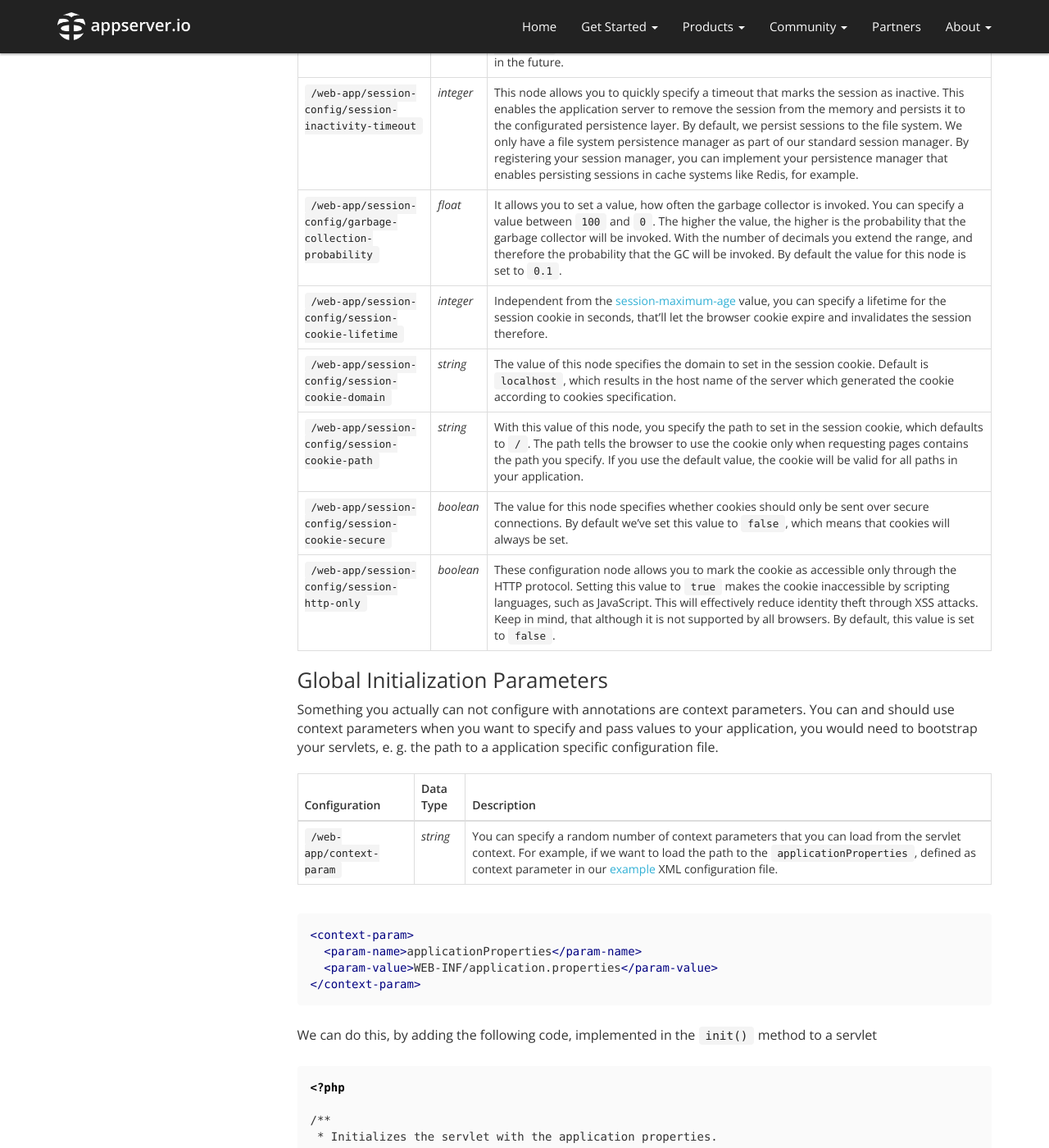
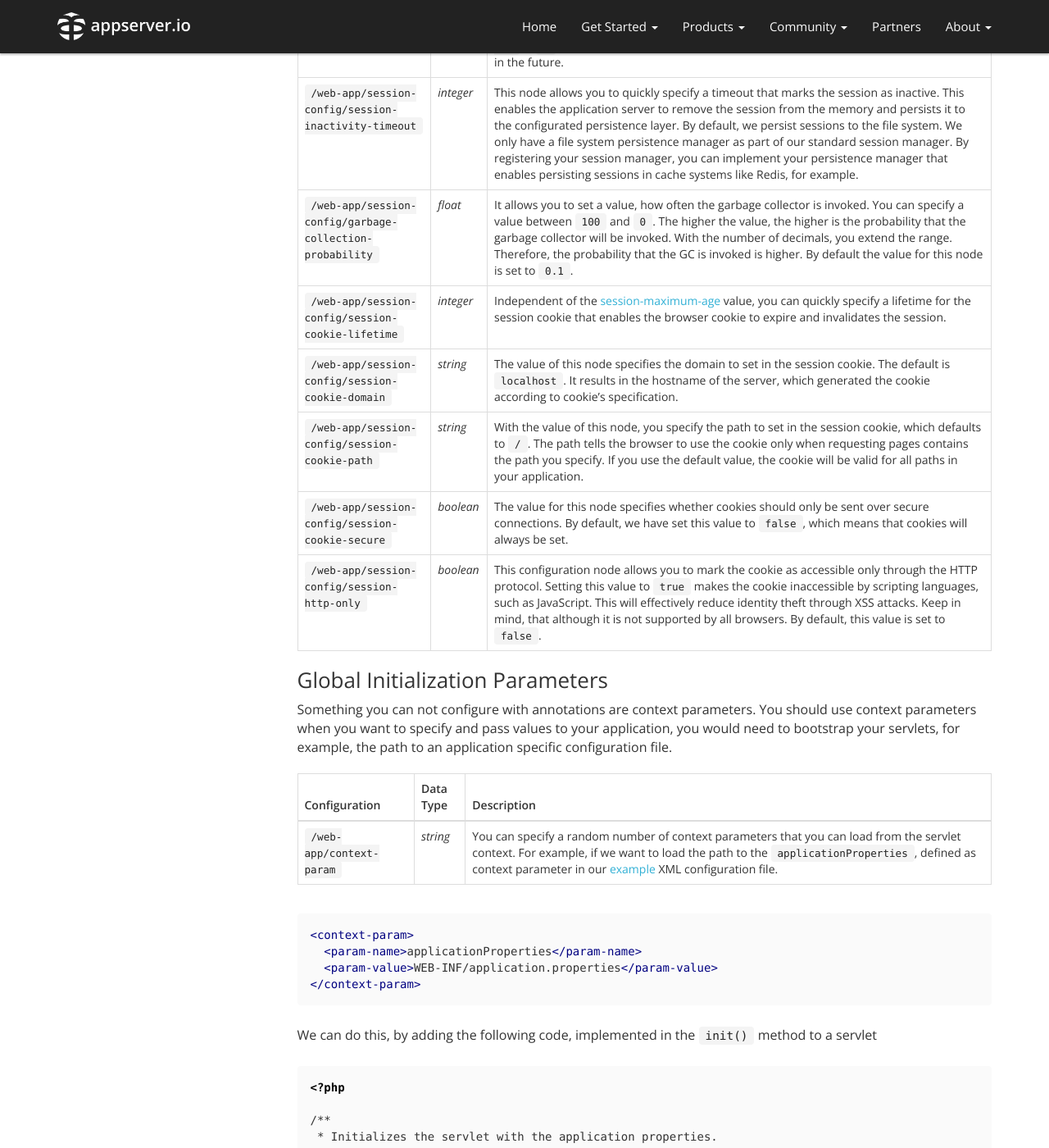
Before and after one commit to appserver-io/appserver, a Jekyll site: the page built from _docs/servlet-engine.md, in a window 1280 px wide and 1400 px high, scrolled down 5104 px. Shown: the whole window at 82% size. Built offline with Jekyll 4.4.1, drawn with Linux system fonts in a browser that asks for light colours; nearby versions of some CDN libraries; library files that are not in the unit come from our copies; Markdown is read by kramdown in place of the engine named in the settings; some of the changed text lies outside the part shown.

Commit message:
Update servlet-engine.md
Changes until line 568.

````diff
--- a/_docs/servlet-engine.md
+++ b/_docs/servlet-engine.md
@@ -484,17 +484,17 @@
 | `/web-app/session-config/session-save-path` | *string* | If you want to change the default folder, the application server stores the session files, you can specify the absolute path value of node . This will be necessary if you want to use a shared folder to store the session files, for example, on a cluster file system. |
 | `/web-app/session-config/session-maximum-age` | *integer* | The value of this node specifies the maximum age of the session. By default, this value is `0`, what means that the session would never expire except it is destroyed by your application. The session maximum age only depends on the sessions creation time. This means, independent how often a user changes session data, the maximum age of the session will not be extended. After the maximum age is reached the session is destroyed and the user has to create a new one by re-login, for example. If you want to implement something like a sticky login functionality, you must set the value for `session-maximum-age` to `0`. The value for the [session-cookie-lifetime](#web-appsession-configsession-cookie-lifetime) has to be set to a value that points far in the future. |
 | `/web-app/session-config/session-inactivity-timeout` | *integer* | This node allows you to quickly specify a timeout that marks the session as inactive. This enables the application server to remove the session from the memory and persists it to the configurated persistence layer. By default, we persist sessions to the file system.  We only have a file system persistence manager as part of our standard session manager. By registering your session manager, you can implement your persistence manager that enables persisting sessions in cache systems like Redis, for example. |
-| `/web-app/session-config/garbage-collection-probability` | *float* | It allows you to set a value, how often the garbage collector is invoked. You can specify a value between `100` and `0`. The higher the value, the higher is the probability that the garbage collector will be invoked. With the number of decimals you extend the range, and therefore the probability that the GC will be invoked. By default the value for this node is set to `0.1`.
-| `/web-app/session-config/session-cookie-lifetime` | *integer* | Independent from the [session-maximum-age](#web-appsession-configsession-maximum-age-integer) value, you can specify a lifetime for the session cookie in seconds, that'll let the browser cookie expire and invalidates the session therefore. |
-| `/web-app/session-config/session-cookie-domain` | *string* | The value of this node specifies the domain to set in the session cookie. Default is `localhost`, which results in the host name of the server which generated the cookie according to cookies specification. |
-| `/web-app/session-config/session-cookie-path` | *string* | With this value of this node, you specify the path to set in the session cookie, which defaults to `/`. The path tells the browser to use the cookie only when requesting pages contains the path you specify. If you use the default value, the cookie will be valid for all paths in your application. |
-| `/web-app/session-config/session-cookie-secure` | *boolean* | The value for this node specifies whether cookies should only be sent over secure connections. By default we've set this value to `false`, which means that cookies will always be set. |
-| `/web-app/session-config/session-http-only` | *boolean* | These configuration node allows you to mark the cookie as accessible only through the HTTP protocol. Setting this value to `true` makes the cookie inaccessible by scripting languages, such as JavaScript. This will effectively reduce identity theft through XSS attacks. Keep in mind, that although it is not supported by all browsers. By default, this value is set to `false`. |
+| `/web-app/session-config/garbage-collection-probability` | *float* | It allows you to set a value, how often the garbage collector is invoked. You can specify a value between `100` and `0`. The higher the value, the higher is the probability that the garbage collector will be invoked. With the number of decimals, you extend the range. Therefore, the probability that the GC is invoked is higher. By default the value for this node is set to `0.1`.
+| `/web-app/session-config/session-cookie-lifetime` | *integer* | Independent of the [session-maximum-age](#web-appsession-configsession-maximum-age-integer) value, you can quickly specify a lifetime for the session cookie that enables the browser cookie to expire and invalidates the session. |
+| `/web-app/session-config/session-cookie-domain` | *string* | The value of this node specifies the domain to set in the session cookie. The default is `localhost`. It results in the hostname of the server, which generated the cookie according to cookie's specification. |
+| `/web-app/session-config/session-cookie-path` | *string* | With the value of this node, you specify the path to set in the session cookie, which defaults to `/`. The path tells the browser to use the cookie only when requesting pages contains the path you specify. If you use the default value, the cookie will be valid for all paths in your application. |
+| `/web-app/session-config/session-cookie-secure` | *boolean* | The value for this node specifies whether cookies should only be sent over secure connections. By default, we have set this value to `false`, which means that cookies will always be set. |
+| `/web-app/session-config/session-http-only` | *boolean* | This configuration node allows you to mark the cookie as accessible only through the HTTP protocol. Setting this value to `true` makes the cookie inaccessible by scripting languages, such as JavaScript. This will effectively reduce identity theft through XSS attacks. Keep in mind, that although it is not supported by all browsers. By default, this value is set to `false`. |
 
 ### Global Initialization Parameters
-Something you actually can not configure with annotations are context parameters. You can and should use context
+Something you can not configure with annotations are context parameters. You should use context
 parameters when you want to specify and pass values to your application, you would need to bootstrap your servlets,
-e. g. the path to a application specific configuration file.
+for example, the path to an application specific configuration file.
 
 | Configuration | Data Type | Description |
 | ----------| ----------- | ----------- |
@@ -547,11 +547,12 @@
 > application.
 
 ### Servlet Configuration
-As this post is all about our Servlet Engine, maybe the most important thing is, how you can define the servlets, or override annotations you defined in the servlets itself, which will be parsed when the application server starts.
+The following section demonstrates how to define the servlets and how to override annotations you have defined in the servlets, which are parsed when the application server starts.
 
 | Configuration | Data Type | Description |
 | ----------| ----------- | ----------- |
-| `/web-app/servlet` | *string* | In many cases, it'll be the easiest way to use annotations to define your sevlets and map them to a request URL. Sometimes it'll be necessary that you define servlets in the `web.xml` file. As the order, the servlets will be loaded, is relevant for matching the URL when the request will be handled by the Servlet Engine, it could be necessary that you have to manually change it in this file. You can define a servlet by add the following snippet to your configuration file. |
+| `/web-app/servlet` | *string* | Often, it is the easiest way to use annotations to define your servlets and map them to a request URL. Sometimes is necessary to define servlets in the `web.xml` file. As the order, in which the servlets are loaded, is relevant for matching the URL, it might be necessary to change it manually in this file. You can define a servlet by adding the following snippet to your configuration file. |
+
 ```xml
 <servlet>
   <description>The hello world as servlet implementation.</description>
````
